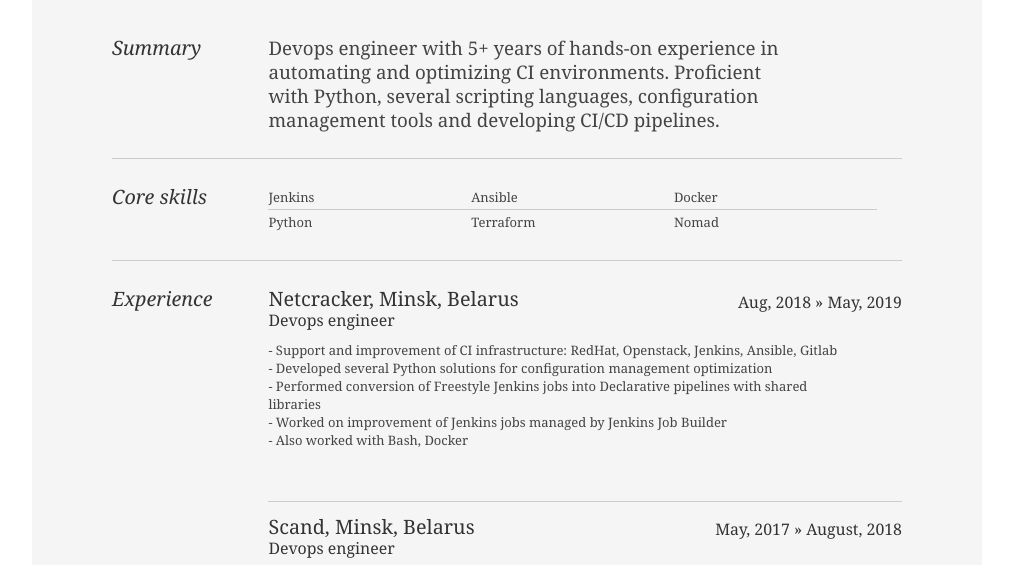
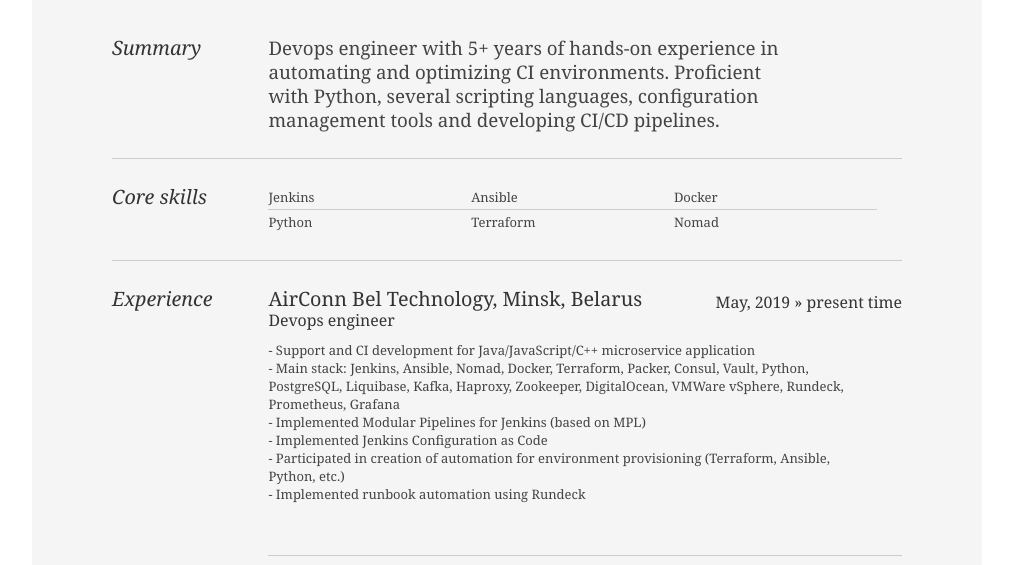
Before and after one commit to liamniou/liamniou.github.io, a plain HTML site: page index.html in a window 1280 px wide. Shown: the part 162-727 px from the top of the page, without its empty margins (133-1146 px from the left). Drawn offline with Linux system fonts and the light colour scheme.

Commit message:
Add AirConn experience

```diff
--- a/index.html
+++ b/index.html
@@ -79,6 +79,19 @@
 							<h2>Experience</h2>
 						</div><!--// .yui-u -->
 						<div class="yui-u">
+							<div class="job">
+								<h2>AirConn Bel Technology, Minsk, Belarus</h2>
+								<h3>Devops engineer</h3>
+								<h4>May, 2019 » present time</h4>
+								<p>
+									- Support and CI development for Java/JavaScript/C++ microservice application<br/>
+									- Main stack: Jenkins, Ansible, Nomad, Docker, Terraform, Packer, Consul, Vault, Python, PostgreSQL, Liquibase, Kafka, Haproxy, Zookeeper, DigitalOcean, VMWare vSphere, Rundeck, Prometheus, Grafana<br/>
+									- Implemented Modular Pipelines for Jenkins (based on MPL)<br/>
+									- Implemented Jenkins Configuration as Code<br/>
+									- Participated in creation of automation for environment provisioning (Terraform, Ansible, Python, etc.)<br/>
+									- Implemented runbook automation using Rundeck
+								</p>
+							</div>
 							<div class="job">
 								<h2>Netcracker, Minsk, Belarus</h2>
 								<h3>Devops engineer</h3>
```
